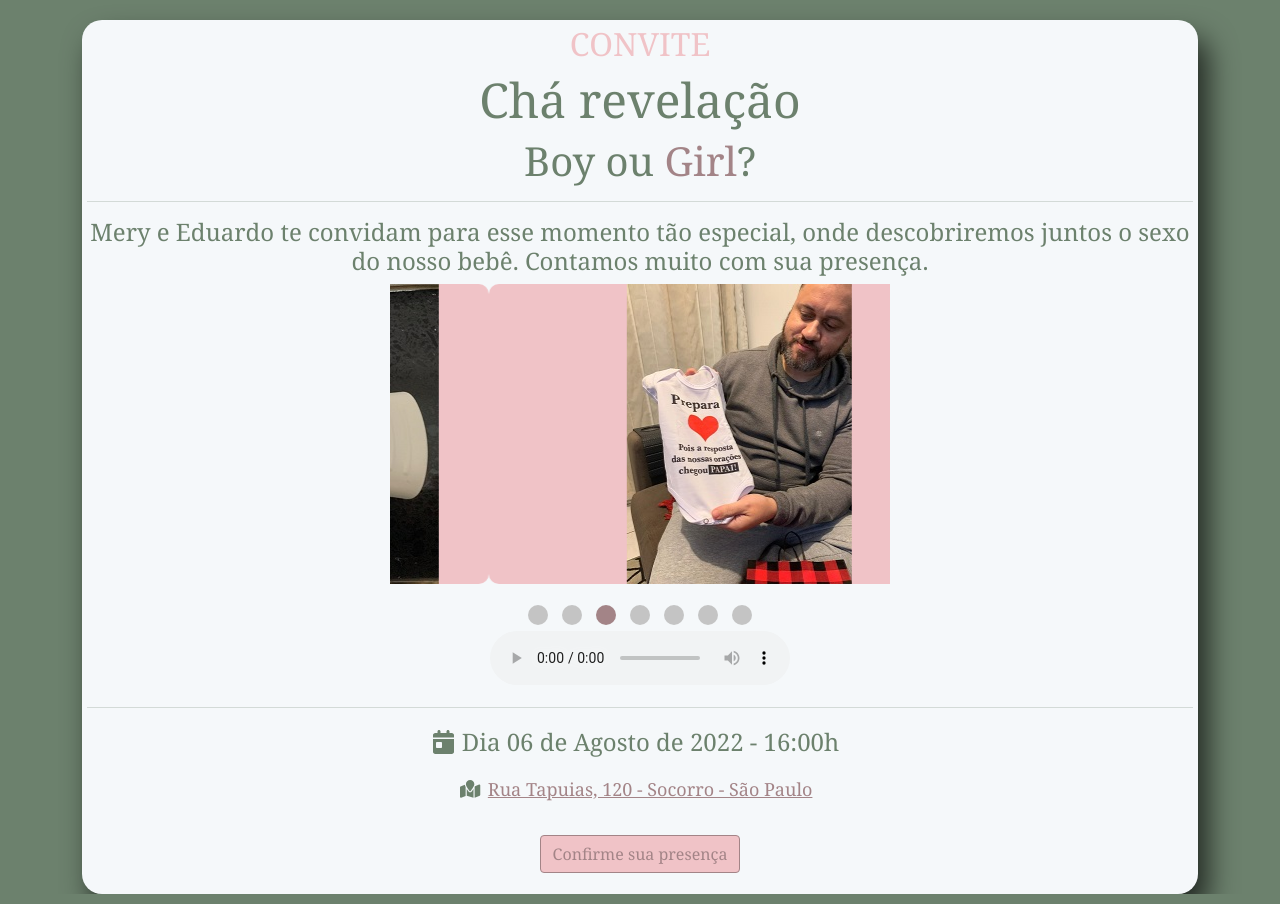
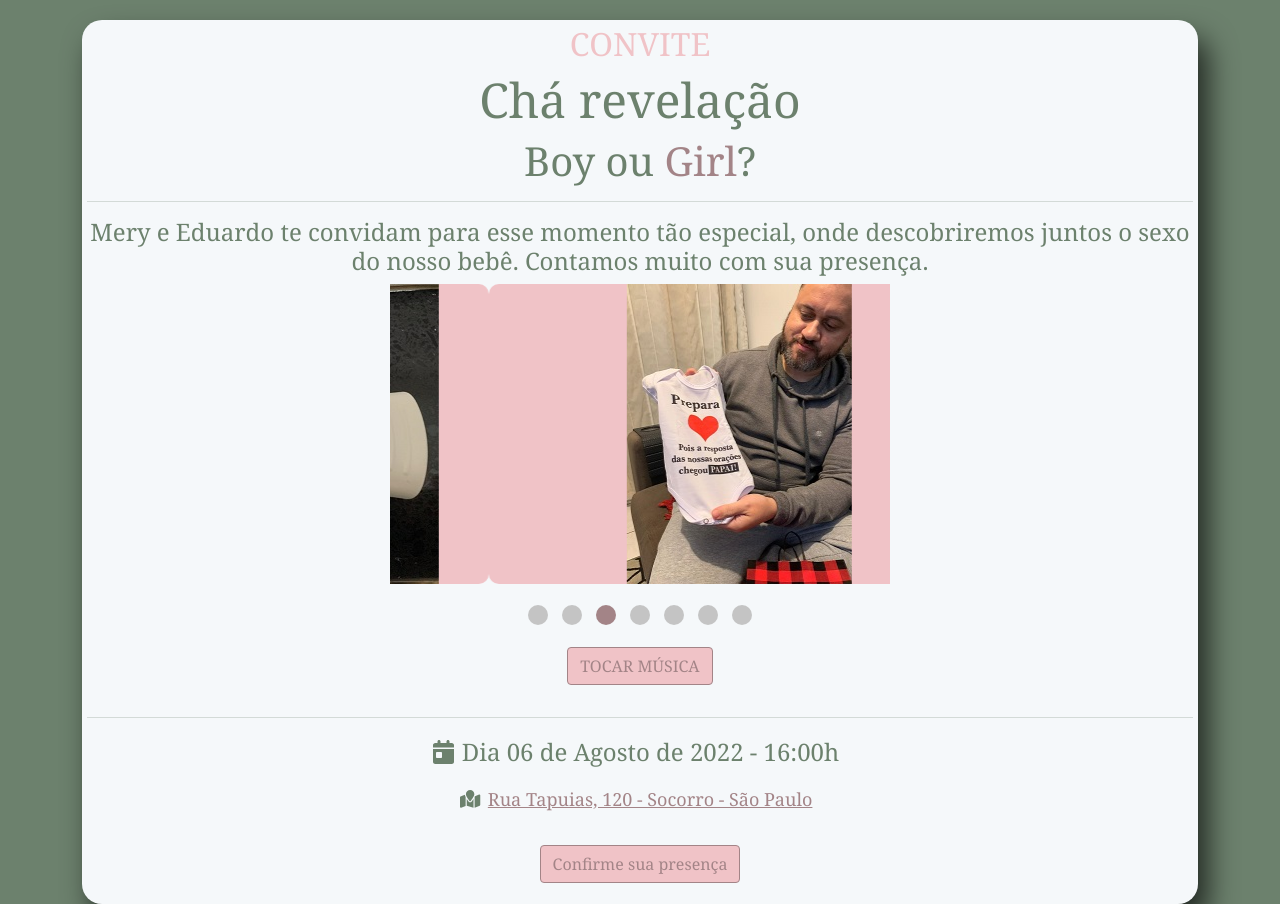
Before and after one commit to eqalmeida/revelation-invite, a React (Create React App) app: page / in a window 1280 px wide. Built offline with nearby package versions, Linux system fonts and the light colour scheme; no server answers.

Commit message:
Add howler to manage music

```diff
--- a/package.json
+++ b/package.json
@@ -10,6 +10,7 @@
     "@testing-library/react": "^13.3.0",
     "@testing-library/user-event": "^13.5.0",
     "bootstrap": "^5.1.3",
+    "howler": "^2.2.3",
     "react": "^18.2.0",
     "react-bootstrap": "^2.4.0",
     "react-dom": "^18.2.0",
--- a/src/App.js
+++ b/src/App.js
@@ -1,5 +1,5 @@
 import "./App.css";
-import { useEffect, useRef } from "react";
+import { useEffect, useState } from "react";
 import musica from "./img/PedacinhoMeu.mp3";
 import { BrowserRouter as Router, useSearchParams } from "react-router-dom";
 import Button from "react-bootstrap/Button";
@@ -9,6 +9,7 @@ import {
   faCalendarDay,
 } from "@fortawesome/free-solid-svg-icons";
 import SlideImages from "./components/SlideImages";
+import { Howl, Howler } from "howler";
 
 const nomeMenina = "Girl";
 const nomeMenino = "Boy";
@@ -22,29 +23,42 @@ function App() {
 }
 
 function Home() {
-  const audioRef = useRef(null);
   const [searchParams] = useSearchParams();
+
+  const [mutted, setMutted] = useState(false);
+  const [playing, setPlaying] = useState(false);
 
   const nameBase64 = searchParams.get("__name");
   const name = nameBase64 ? atob(nameBase64) : null;
 
-  const playAudio = () => {
-    if (audioRef) {
-      audioRef.current.volume = 1.0;
-      audioRef.current.play();
-      window.removeEventListener("keydown", playAudio);
-      window.removeEventListener("mousedown", playAudio);
-      window.removeEventListener("touchstart", playAudio);
+  const sound = new Howl({
+    src: [musica],
+    loop: true,
+    onplayerror: function () {
+      sound.once("unlock", function () {
+        sound.play();
+      });
+    },
+    onplay: () => {
+      console.log("PLAYING");
+      setPlaying(true);
+    },
+  });
 
-      console.log("PLAY");
+  const pausarMusica = () => {
+    if (!playing) {
+      sound.play();
+      return;
     }
+
+    Howler.mute(!mutted);
+
+    setMutted(!mutted);
+    console.log(mutted);
   };
 
   useEffect(() => {
-    window.addEventListener("keydown", playAudio);
-    window.addEventListener("mousedown", playAudio);
-    window.addEventListener("touchstart", playAudio);
-
+    sound.play();
     // eslint-disable-next-line react-hooks/exhaustive-deps
   }, []);
 
@@ -67,7 +81,15 @@ function Home() {
           </h4>
 
           <SlideImages className="mt-3" />
-          <audio ref={audioRef} src={musica} controls></audio>
+
+          <Button
+            className="my-3 button"
+            variant="outline-primary"
+            onClick={pausarMusica}
+          >
+            {mutted || !playing ? "TOCAR MÚSICA" : "PARAR MÚSICA"}
+          </Button>
+
           <hr></hr>
 
           <div>
```
Also changed, not shown: 1 other file (tests, documents, lock files or other folders).
